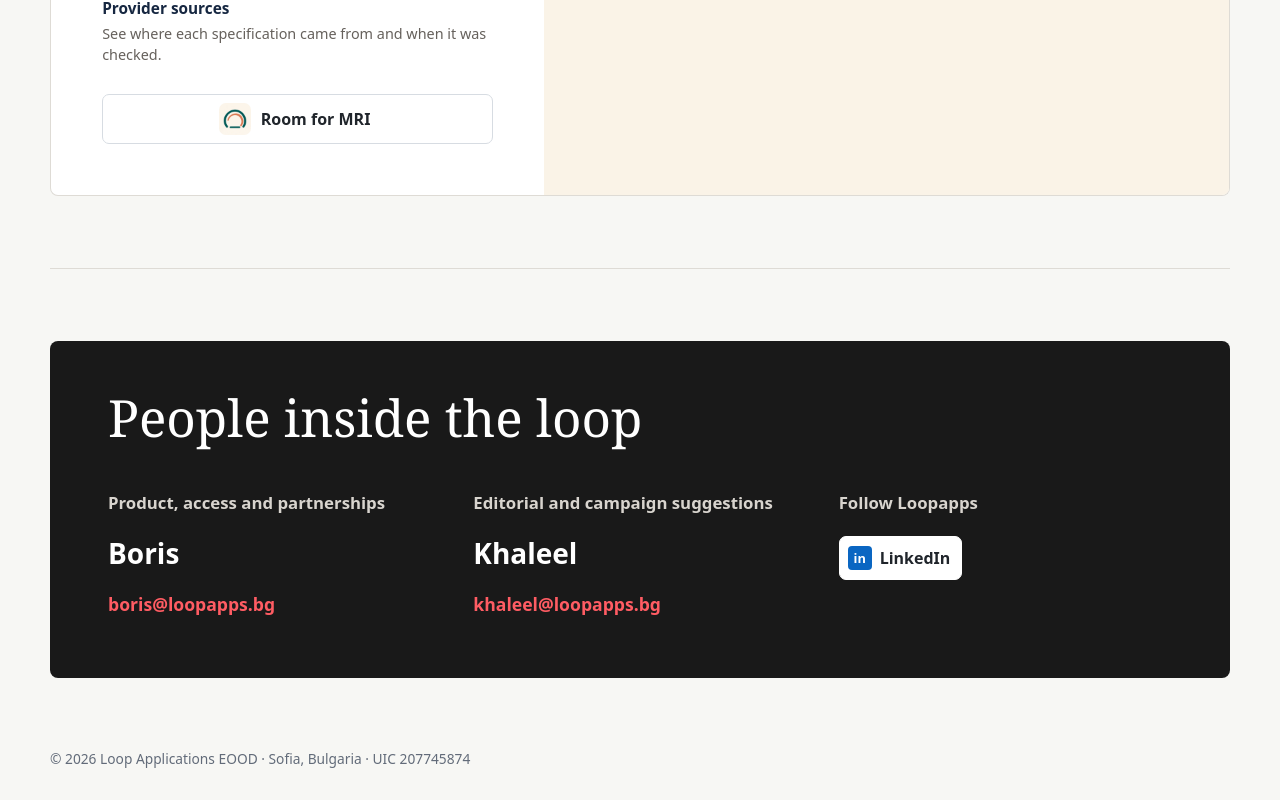
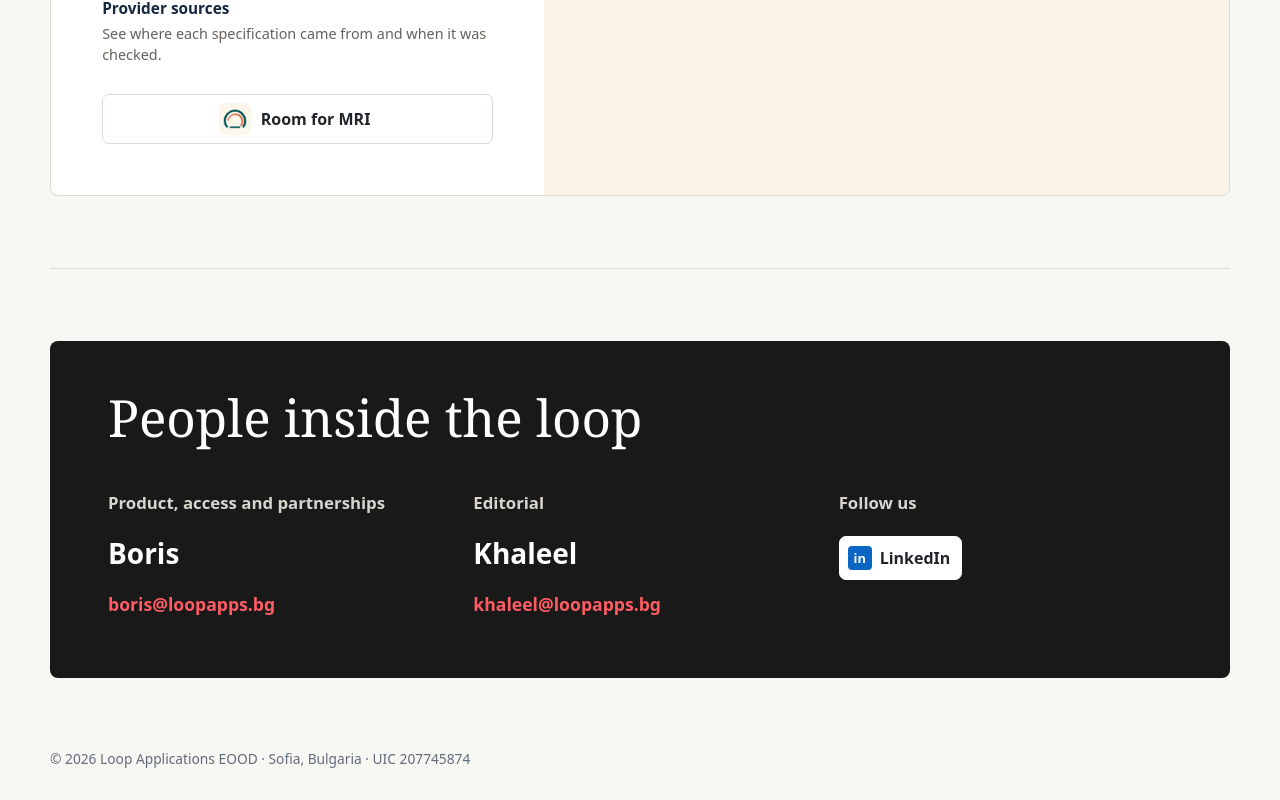
Before and after one commit to boris-loop/loopapps-bg, a React (Vite) app: page / in a window 1280 px wide. Shown: the part 3808-4608 px from the top of the page. Built offline with nearby package versions, Linux system fonts and the light colour scheme.

Commit message:
Simplify contact section headings

```diff
--- a/src/components/sections/ContactSection.tsx
+++ b/src/components/sections/ContactSection.tsx
@@ -15,7 +15,7 @@ export function ContactSection() {
             </div>
           ))}
           <div className="max-[53.75rem]:border-t max-[53.75rem]:border-white/20 max-[53.75rem]:pt-7">
-            <h3 className="mb-5 text-[1.05rem] font-bold leading-[1.5] text-contact-muted">Follow Loopapps</h3>
+            <h3 className="mb-5 text-[1.05rem] font-bold leading-[1.5] text-contact-muted">Follow us</h3>
             <LinkedInLink className="min-h-11 border-white bg-white" href="https://www.linkedin.com/company/loopapplications/" />
           </div>
         </div>
--- a/src/data/site.ts
+++ b/src/data/site.ts
@@ -67,5 +67,5 @@ export const featuredProduct: Product = {
 
 export const contacts: ContactPerson[] = [
   { name: "Boris", focus: "Product, access and partnerships", email: "boris@loopapps.bg" },
-  { name: "Khaleel", focus: "Editorial and campaign suggestions", email: "khaleel@loopapps.bg" },
+  { name: "Khaleel", focus: "Editorial", email: "khaleel@loopapps.bg" },
 ];
```
